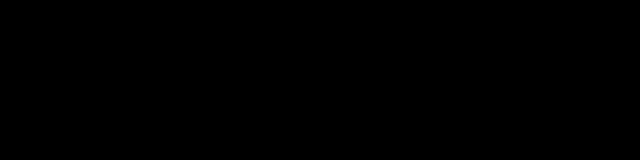
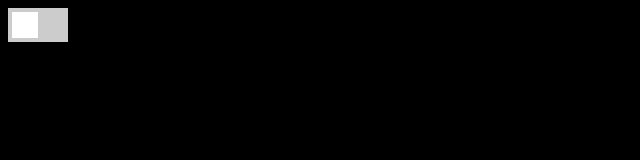
Before and after one commit to jasonpeh373/Jasonpeh.github.io, a plain HTML site: page index.html in a window 1280 px wide. Shown: the whole page, without its empty margins (0-640 px from the left). Drawn offline with Linux system fonts and the light colour scheme; some packages are replaced by stand-ins of ours; a script that the page names is missing.

Commit message:
Update index.html

```diff
--- a/index.html
+++ b/index.html
@@ -4,11 +4,49 @@
     <style>
         body {
             background-color: black;
+            color: white;
+        }
+        .toggle {
+            width: 60px;
+            height: 34px;
+            position: relative;
+            display: inline-block;
+        }
+        .toggle input {
+            display: none;
+        }
+        .slider {
+            position: absolute;
+            cursor: pointer;
+            top: 0;
+            left: 0;
+            right: 0;
+            bottom: 0;
+            background-color: #ccc;
+            transition: .4s;
+        }
+        .slider:before {
+            position: absolute;
+            content: "";
+            height: 26px;
+            width: 26px;
+            left: 4px;
+            bottom: 4px;
+            background-color: white;
+            transition: .4s;
+        }
+        input:checked + .slider {
+            background-color: #2196F3;
+        }
+        input:checked + .slider:before {
+            transform: translateX(26px);
         }
     </style>
 </head>
 <body>
-    <script type="module" src="https://unpkg.com/@splinetool/viewer@1.0.17/build/spline-viewer.js"></script>
-    <spline-viewer url="https://prod.spline.design/B-RDn8RobW7TIcOL/scene.splinecode"></spline-viewer>
+    <label class="toggle">
+        <input type="checkbox">
+        <span class="slider"></span>
+    </label>
 </body>
 </html>
```
